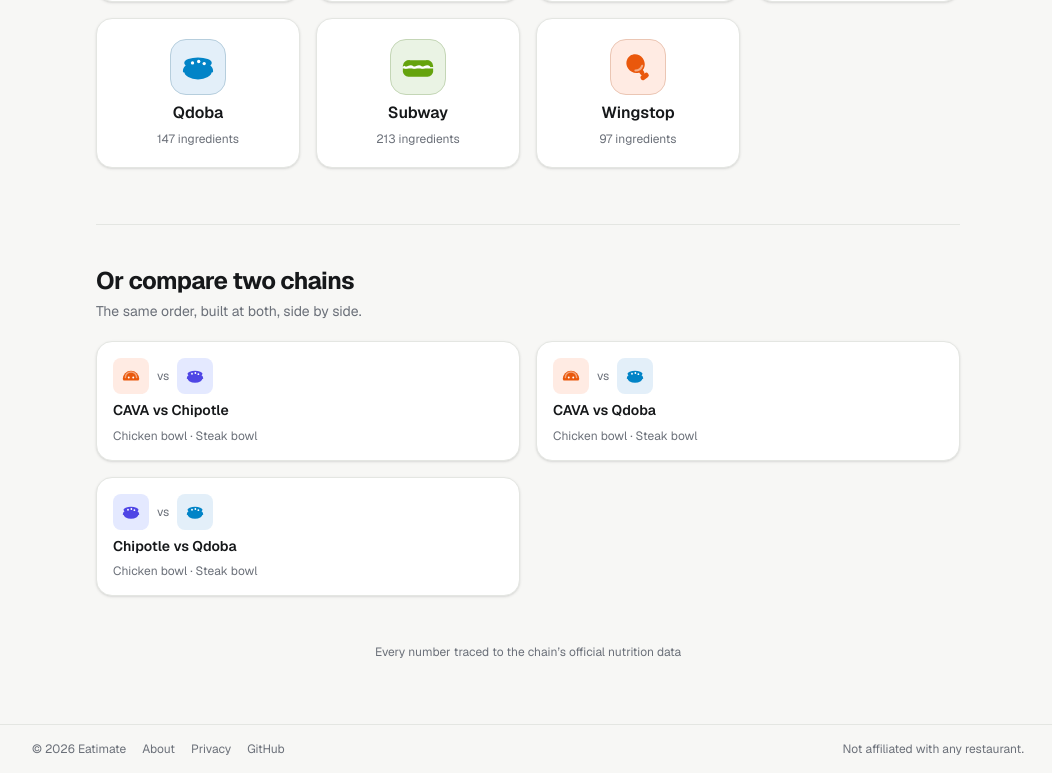
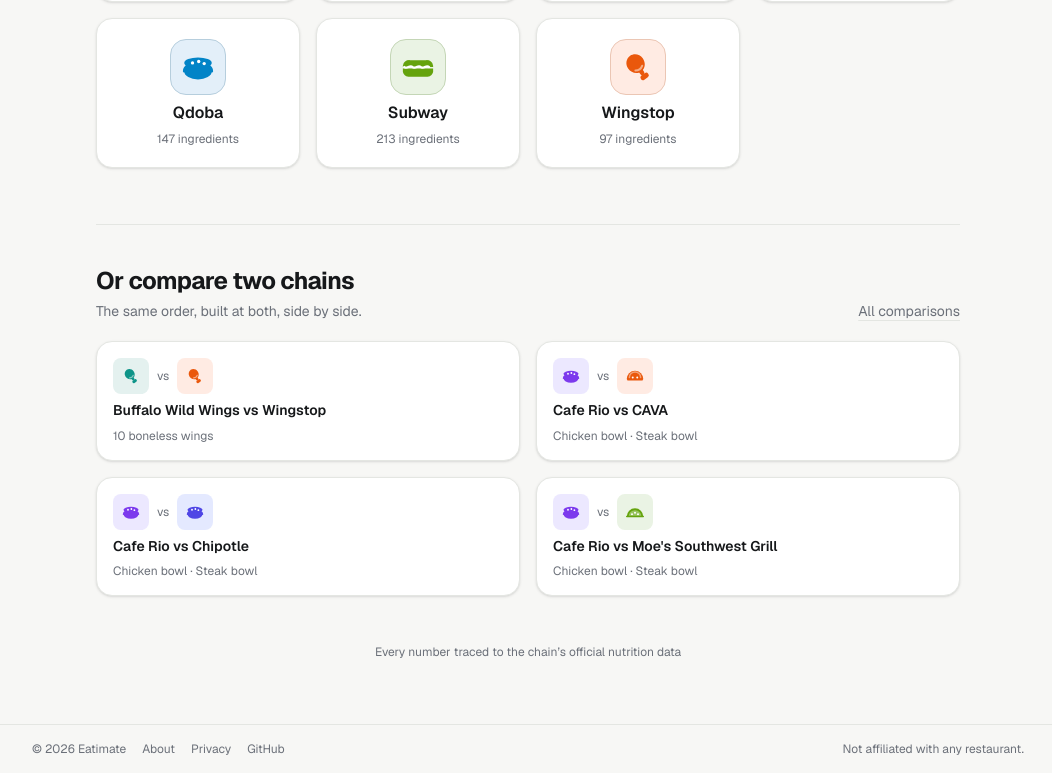
Before and after one commit to parmati94/eatimate, a Next.js app: page / in a window 1280 px wide. Shown: the part 887-1660 px from the top of the page, without its empty margins (112-1164 px from the left). Built offline with nearby package versions, Linux system fonts and the light colour scheme; no server answers.

Commit message:
Add pizza, wings and two more bowl chains to comparisons
Papa John's vs Domino's and Wingstop vs BWW; Moe's and Cafe Rio join the
bowls. Presets now carry portion as well as selections — the pizza dishes
compare two slices, and without it they showed per-slice totals.

```diff
--- a/app/compare/[pair]/page.tsx
+++ b/app/compare/[pair]/page.tsx
@@ -16,14 +16,22 @@
   ]);
 }
 
+/**
+ * Any two real chains can be compared; only some are *recommended*.
+ *
+ * A pair with a shared dish gets a starting build, is prerendered, sits in the
+ * sitemap and is indexed. Every other pair still works — it just opens empty
+ * and is left out of search. Indexing all 105 pairs would add ~200 thin,
+ * near-identical pages to a site with twenty good ones, which costs more in
+ * quality signal than the long tail could ever return.
+ */
 async function load(slug: string) {
   const parsed = parsePair(slug);
   if (!parsed) return null;
   const [a, b] = parsed;
   const chains = await Promise.all([getChain(a), getChain(b)]);
-  if (chains.some((c) => c === null)) return null;
+  if (chains.some((c) => c === null)) return null; // an unknown chain is still a 404
   const dishes = await pairDishes(a, b);
-  if (!dishes.length) return null;
   // Each dish becomes a starting point for the live comparison. The first is
   // what renders server-side, so it is the version that gets indexed.
   const presets: ComparePreset[] = dishes.map(({ dish, meals }) => ({
@@ -31,8 +39,14 @@
     name: dish.name,
     rule: dish.rule,
     sides: meals.map((m) => m.selections),
+    portions: meals.map((m) => m.build.portion ?? 1),
   }));
-  return { a: chains[0]!, b: chains[1]!, dishes, presets };
+  return {
+    a: chains[0]!,
+    b: chains[1]!,
+    presets,
+    recommended: dishes.length > 0,
+  };
 }
 
 export async function generateMetadata(
@@ -41,16 +55,20 @@
   const { pair } = await props.params;
   const data = await load(pair);
   if (!data) return {};
-  const { a, b, dishes } = data;
+  const { a, b, presets, recommended } = data;
   const title = `${a.name} vs ${b.name}: Nutrition Compared`;
-  const description = `Side-by-side calories, protein, carbs, fat and sodium for the same ${dishes
-    .map((d) => d.dish.name.toLowerCase())
-    .join(" and ")} built at ${a.name} and ${b.name}, from each chain's own published nutrition data.`;
+  const description = recommended
+    ? `Side-by-side calories, protein, carbs, fat and sodium for the same ${presets
+        .map((p) => p.name.toLowerCase())
+        .join(" and ")} built at ${a.name} and ${b.name}, from each chain's own published nutrition data.`
+    : `Build a ${a.name} order and a ${b.name} order side by side and compare calories, protein, carbs, fat and sodium.`;
   const url = `/compare/${pairSlug(a.slug, b.slug)}`;
   return {
     title: { absolute: title },
     description,
     alternates: { canonical: url },
+    // follow, so the links out of an unrecommended pair still carry weight.
+    ...(recommended ? {} : { robots: { index: false, follow: true } }),
     openGraph: { title: `${title} · Eatimate`, description, url, type: "website", siteName: "Eatimate" },
     twitter: { card: "summary_large_image", title: `${title} · Eatimate`, description },
   };
@@ -60,7 +78,7 @@
   const { pair } = await props.params;
   const data = await load(pair);
   if (!data) notFound();
-  const { a, b, presets } = data;
+  const { a, b, presets, recommended } = data;
 
   return (
     <main className="mx-auto w-full max-w-6xl flex-1 px-4 py-6 sm:py-8">
@@ -75,17 +93,24 @@
         published data.
       </p>
 
+      {!recommended && (
+        // Says why the page is empty. Two chains that sell nothing alike have
+        // no honest starting build, and inventing one would be worse than none.
+        <p className="mt-3 max-w-2xl rounded-lg border border-line bg-surface px-3 py-2 text-xs leading-relaxed text-muted">
+          These two don&rsquo;t sell anything alike enough for us to suggest a
+          starting order, so both sides start empty — build whatever you like.
+        </p>
+      )}
+
       <div className="mt-6">
         <MealCompare chains={[a, b]} presets={presets} />
       </div>
 
       <footer className="mt-6 space-y-2 border-t border-line pt-4 text-xs leading-relaxed text-muted">
         <p>
-          The starting builds are ours, not the chains&rsquo;. Neither
-          restaurant sells a dish designed to line up against the other, so each
-          one is the closest honest reading of the rule stated above it; where a
-          menu cannot do what the rule asks, it says so. Nutrition figures come
-          from{" "}
+          {recommended &&
+            "The starting builds are ours, not the chains’. Neither restaurant sells a dish designed to line up against the other, so each one is the closest honest reading of the rule stated above it. "}
+          Nutrition figures come from{" "}
           {[a, b].map((c, i) => (
             <span key={c.slug}>
               {i > 0 && " and "}
--- a/components/MealCompare.tsx
+++ b/components/MealCompare.tsx
@@ -28,6 +28,9 @@
   rule: string;
   /** One selection set per side, in the same order as `chains`. */
   sides: Selections[];
+  /** How much of each built item the starting build eats — 2 slices of a
+   *  pizza, say. Without this a pizza preset shows per-slice totals. */
+  portions: number[];
 }
 
 const URL_SYNC_DELAY_MS = 600;
@@ -45,7 +48,10 @@
     preset?.sides[0] ?? {},
     preset?.sides[1] ?? {},
   ]);
-  const [portions, setPortions] = useState<[number, number]>([1, 1]);
+  const [portions, setPortions] = useState<[number, number]>([
+    preset?.portions[0] ?? 1,
+    preset?.portions[1] ?? 1,
+  ]);
   const [tab, setTab] = useState(0);
   const [copied, setCopied] = useState(false);
   const hydrated = useRef(false);
@@ -129,6 +135,7 @@
   const loadPreset = (p: ComparePreset) => {
     setPresetId(p.id);
     setSelections([{ ...p.sides[0] }, { ...p.sides[1] }]);
+    setPortions([p.portions[0] ?? 1, p.portions[1] ?? 1]);
   };
 
   return (
--- a/data/meals.json
+++ b/data/meals.json
@@ -3,43 +3,32 @@
     {
       "id": "chicken-bowl",
       "name": "Chicken bowl",
-      "rule": "One base, one grain, one grilled chicken, one fresh vegetable topping and one cheese, plus whatever each chain treats as its own standard extra step — beans at Chipotle and Qdoba, a dip at CAVA. No guacamole, no chips, no extra dressing, no double protein.",
+      "rule": "One base, one grain, one grilled chicken, one fresh vegetable topping and one cheese, plus whatever each chain treats as its own standard extra step — beans where the menu has a bean step, a dip where it has one. No guacamole, no chips, no extra dressing, no double protein.",
       "builds": [
         {
           "chain": "cava",
           "name": "Grilled Chicken Bowl",
-          "items": [
-            "bowl",
-            "brown-rice",
-            "grilled-chicken",
-            "tzatziki",
-            "tomato-onion",
-            "crumbled-feta"
-          ]
+          "items": ["bowl", "brown-rice", "grilled-chicken", "tzatziki", "tomato-onion", "crumbled-feta"]
         },
         {
           "chain": "chipotle",
           "name": "Chicken Burrito Bowl",
-          "items": [
-            "no-tortilla",
-            "cilantro-lime-white-rice",
-            "black-beans",
-            "chicken",
-            "fresh-tomato-salsa",
-            "cheese"
-          ]
+          "items": ["no-tortilla", "cilantro-lime-white-rice", "black-beans", "chicken", "fresh-tomato-salsa", "cheese"]
         },
         {
           "chain": "qdoba",
           "name": "Grilled Adobo Chicken Bowl",
-          "items": [
-            "bowl",
-            "cilantro-lime-rice",
-            "black-beans",
-            "chicken-grilled-adobo",
-            "pico-de-gallo",
-            "cheese-shredded"
-          ]
+          "items": ["bowl", "cilantro-lime-rice", "black-beans", "chicken-grilled-adobo", "pico-de-gallo", "cheese-shredded"]
+        },
+        {
+          "chain": "moes",
+          "name": "Adobo Chicken Burrito Bowl",
+          "items": ["bowl", "cilantro-lime-rice-bowl", "black-beans", "adobo-chicken", "house-made-salsa", "oaxaca-cheese"]
+        },
+        {
+          "chain": "caferio",
+          "name": "Fire-Grilled Chicken Salad Bowl",
+          "items": ["no-tortilla", "cilantro-lime-rice", "black-beans", "fire-grilled-chicken", "pico-de-gallo", "shredded-jack-cheese"]
         }
       ]
     },
@@ -51,38 +40,63 @@
         {
           "chain": "cava",
           "name": "Grilled Steak Bowl",
-          "items": [
-            "bowl",
-            "brown-rice",
-            "grilled-steak",
-            "tzatziki",
-            "tomato-onion",
-            "crumbled-feta"
-          ]
+          "items": ["bowl", "brown-rice", "grilled-steak", "tzatziki", "tomato-onion", "crumbled-feta"]
         },
         {
           "chain": "chipotle",
           "name": "Steak Burrito Bowl",
-          "items": [
-            "no-tortilla",
-            "cilantro-lime-white-rice",
-            "black-beans",
-            "steak",
-            "fresh-tomato-salsa",
-            "cheese"
-          ]
+          "items": ["no-tortilla", "cilantro-lime-white-rice", "black-beans", "steak", "fresh-tomato-salsa", "cheese"]
         },
         {
           "chain": "qdoba",
           "name": "Grilled Steak Bowl",
-          "items": [
-            "bowl",
-            "cilantro-lime-rice",
-            "black-beans",
-            "steak-grilled",
-            "pico-de-gallo",
-            "cheese-shredded"
-          ]
+          "items": ["bowl", "cilantro-lime-rice", "black-beans", "steak-grilled", "pico-de-gallo", "cheese-shredded"]
+        },
+        {
+          "chain": "moes",
+          "name": "Steak Burrito Bowl",
+          "items": ["bowl", "cilantro-lime-rice-bowl", "black-beans", "hand-cut-steak", "house-made-salsa", "oaxaca-cheese"]
+        },
+        {
+          "chain": "caferio",
+          "name": "Fire-Grilled Steak Salad Bowl",
+          "items": ["no-tortilla", "cilantro-lime-rice", "black-beans", "fire-grilled-steak", "pico-de-gallo", "shredded-jack-cheese"]
+        }
+      ]
+    },
+    {
+      "id": "pepperoni-pizza",
+      "name": "Two slices of pepperoni",
+      "rule": "Two slices of a large hand-tossed pepperoni pizza: the chain's standard large crust, its standard red pizza sauce, its regular cheese and pepperoni — nothing else, and no extra or light portions of any of them. Two slices because that is how a pizza is eaten, not how it is sold.",
+      "builds": [
+        {
+          "chain": "papajohns",
+          "name": "Large Original Crust Pepperoni",
+          "items": ["crust-original-large", "original-sauce-original-large", "cheese-original-large", "pepperoni-original-large"],
+          "portion": 2
+        },
+        {
+          "chain": "dominos",
+          "name": "Large Hand Tossed Pepperoni",
+          "items": ["hand-tossed-lg-hand", "pizza-sauce-lg-hand", "regular-cheese-with-other-toppings-lg-hand", "pepperoni-lg-hand"],
+          "portion": 2
+        }
+      ]
+    },
+    {
+      "id": "boneless-wings",
+      "name": "10 boneless wings",
+      "rule": "Ten boneless wings in the chain's standard hot sauce. Wingstop sauces the wing itself, so the sauce is part of the item; Buffalo Wild Wings sauces separately, so the order is ten wings plus a sauce. No fries, no dip, no celery.",
+      "builds": [
+        {
+          "chain": "wingstop",
+          "name": "10 Original Hot Boneless Wings",
+          "items": ["original-hot-boneless:10"]
+        },
+        {
+          "chain": "bww",
+          "name": "10 Boneless Wings, Hot",
+          "items": ["wings-boneless-10", "hot-boneless-10"]
         }
       ]
     }
```
